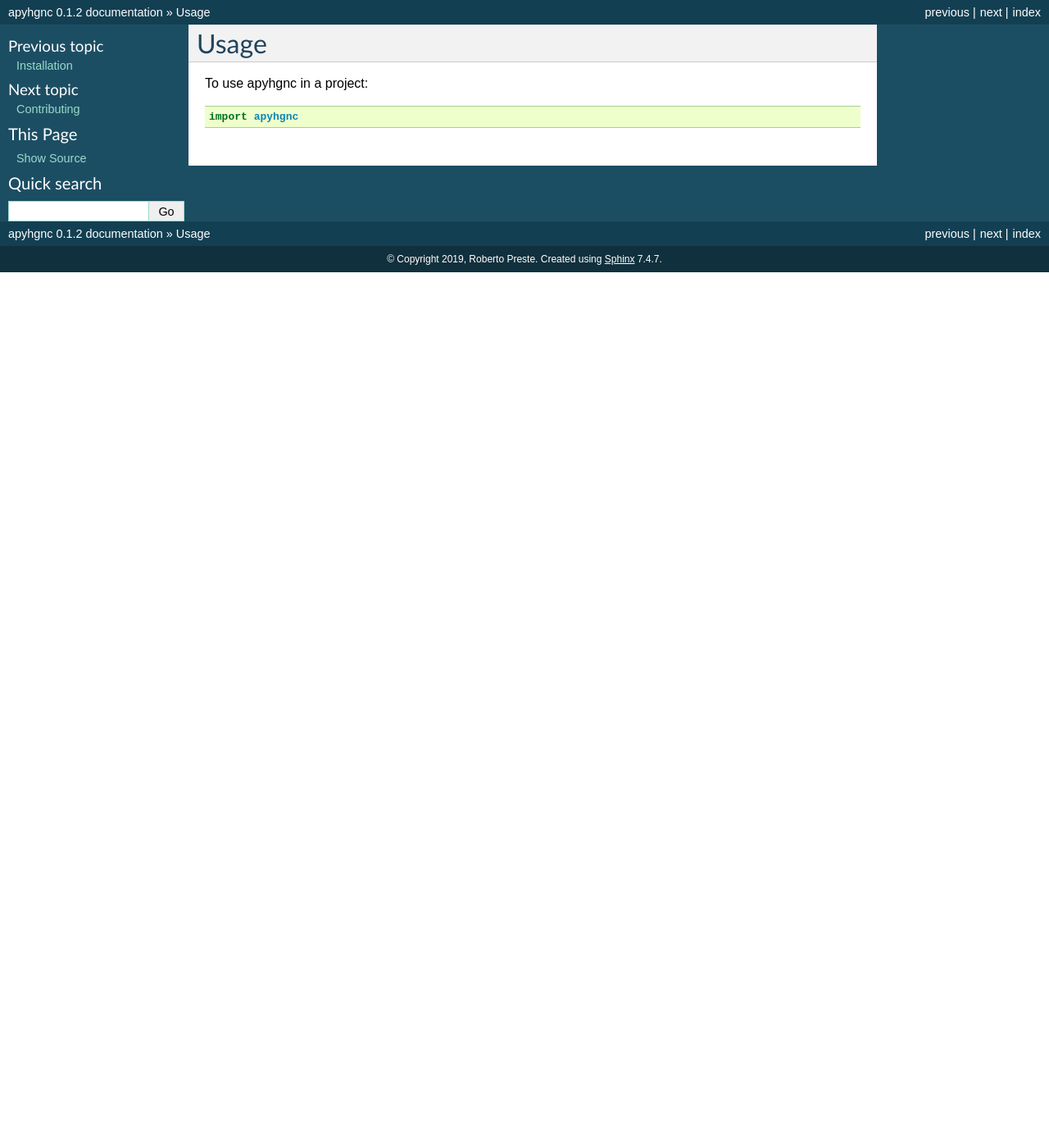
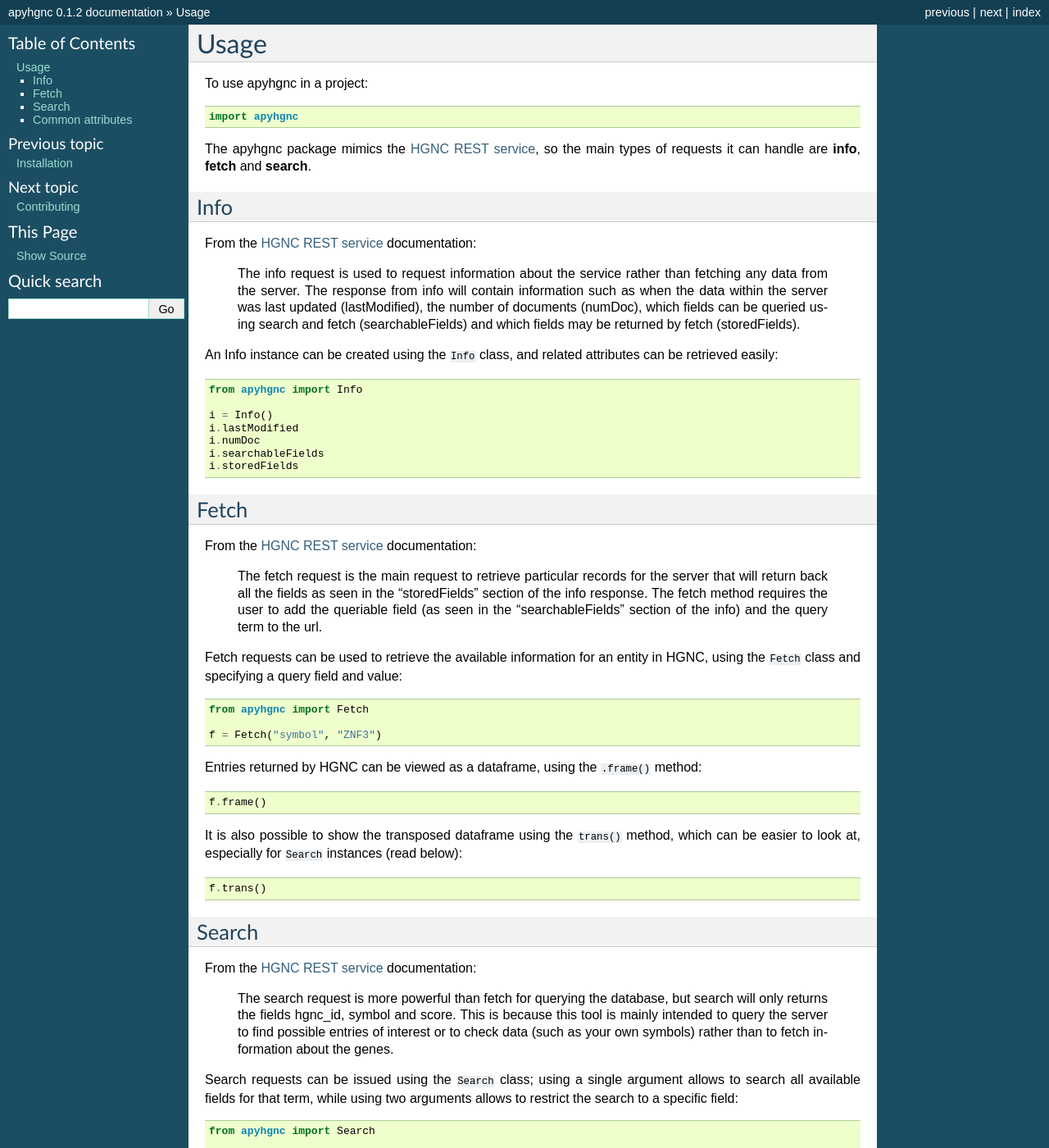
Before and after one commit to robertopreste/apyhgnc, a Sphinx documentation site: the page built from docs/usage.rst, in a window 1280 px wide and 1400 px high. Shown: the whole window at 82% size. Built offline with Sphinx 7.4.7, drawn with Linux system fonts in a browser that asks for light colours; pages that are not in the unit, such as notebooks, are missing from menus; some of the changed text lies outside the part shown.

Commit message:
Update documentation

```diff
--- a/docs/index.rst
+++ b/docs/index.rst
@@ -1,5 +1,7 @@
 Welcome to apyhgnc's documentation!
 ======================================
+
+apyhgnc is a Python package that provides a synchronous interface to HGNC_.
 
 .. toctree::
    :maxdepth: 2
@@ -18,3 +20,5 @@ Indices and tables
 * :ref:`genindex`
 * :ref:`modindex`
 * :ref:`search`
+
+.. _HGNC: https://www.genenames.org
--- a/docs/installation.rst
+++ b/docs/installation.rst
@@ -2,6 +2,7 @@
 Installation
 ============
 
+**PLEASE NOTE: apyhgnc only supports Python 3!**
 
 Stable release
 --------------
--- a/docs/usage.rst
+++ b/docs/usage.rst
@@ -5,3 +5,81 @@ Usage
 To use apyhgnc in a project::
 
     import apyhgnc
+
+The apyhgnc package mimics the `HGNC REST service`_, so the main types of requests it can handle are **info**, **fetch** and **search**.
+
+Info
+----
+
+From the `HGNC REST service`_ documentation:
+
+    The info request is used to request information about the service rather than fetching any data from the server. The response from info will contain information such as when the data within the server was last updated (lastModified), the number of documents (numDoc), which fields can be queried using search and fetch (searchableFields) and which fields may be returned by fetch (storedFields).
+
+An Info instance can be created using the ``Info`` class, and related attributes can be retrieved easily::
+
+    from apyhgnc import Info
+
+    i = Info()
+    i.lastModified
+    i.numDoc
+    i.searchableFields
+    i.storedFields
+
+Fetch
+-----
+
+From the `HGNC REST service`_ documentation:
+
+    The fetch request is the main request to retrieve particular records for the server that will return back all the fields as seen in the "storedFields" section of the info response. The fetch method requires the user to add the queriable field (as seen in the "searchableFields" section of the info) and the query term to the url.
+
+Fetch requests can be used to retrieve the available information for an entity in HGNC, using the ``Fetch`` class and specifying a query field and value::
+
+    from apyhgnc import Fetch
+
+    f = Fetch("symbol", "ZNF3")
+
+Entries returned by HGNC can be viewed as a dataframe, using the ``.frame()`` method::
+
+    f.frame()
+
+It is also possible to show the transposed dataframe using the ``trans()`` method, which can be easier to look at, especially for ``Search`` instances (read below)::
+
+    f.trans()
+
+Search
+------
+
+From the `HGNC REST service`_ documentation:
+
+    The search request is more powerful than fetch for querying the database, but search will only returns the fields hgnc_id, symbol and score. This is because this tool is mainly intended to query the server to find possible entries of interest or to check data (such as your own symbols) rather than to fetch information about the genes.
+
+Search requests can be issued using the ``Search`` class; using a single argument allows to search all available fields for that term, while using two arguments allows to restrict the search to a specific field::
+
+    from apyhgnc import Search
+
+    s1 = Search("BRAF")
+    s2 = Search("symbol", "BRAF")
+
+It is also possible to use keyword arguments, and this allows to include powerful AND/OR queries as well::
+
+    s1 = Search(symbol="BRAF")
+    s2 = Search(symbol=["BRAF", "ZNF3"])  # will search for BRAF OR ZNF3 in the symbol field
+    s3 = Search(symbol="BRAF", status="Approved")  # will search for symbol=BRAF AND status=Approved
+
+As with the ``Fetch`` class, HGNC results can be viewed as a dataframe using the ``.frame()`` and ``.trans()`` methods::
+
+    s1.frame()
+    s2.trans()
+
+Common attributes
+-----------------
+
+In addition to the above-mentioned methods and attributes, there are others that are shared among the ``Info``, ``Fetch`` and ``Search`` classes:
+
+* the ``.url`` attribute returns the URL used to retrieve results from HGNC;
+* the ``.header`` attribute returns the header of HGNC's REST call;
+* the ``.response`` attribute returns the raw response of HGNC's REST call.
+
+
+
+.. _`HGNC REST service`: https://www.genenames.org/help/rest/
```
Also changed, not shown: README.rst (+19 -1 lines).
